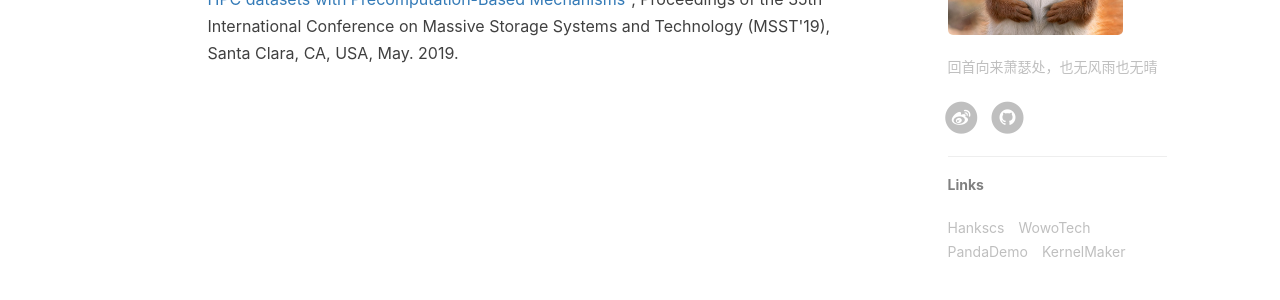
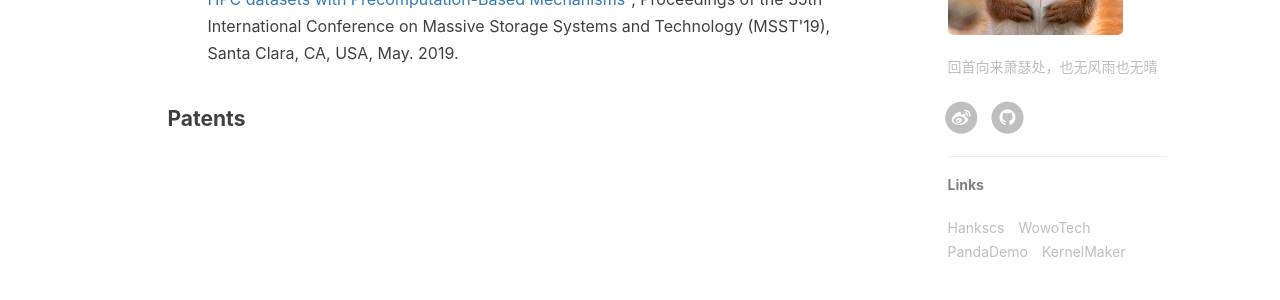
Before and after one commit to Borelset/borelset.github.io, a Jekyll site: the page built from about.html, in a window 1280 px wide. Shown: the part 724-1024 px from the top of the page. Built offline with Jekyll 4.4.1, drawn with Linux system fonts in a browser that asks for light colours; nearby versions of some CDN libraries; comment, search, counter and statistics services are not loaded.

Commit message:
update aboutme

```diff
--- a/about.html
+++ b/about.html
@@ -22,6 +22,10 @@ header-img: "img/about-bg.jpg"
             "<a href="https://borelset.github.io/pubs/Accelerating-MSST-19.pdf">Accelerating Relative-error Bounded Lossy Compression for HPC datasets with Precomputation-Based Mechanisms</a>",
             Proceedings of the 35th International Conference on Massive Storage Systems and Technology (MSST'19),
             Santa Clara, CA, USA, May. 2019.</li>
+    </ul>
+
+    <h4>Patents</h4>
+    <ul>
     </ul>
 
 
```
